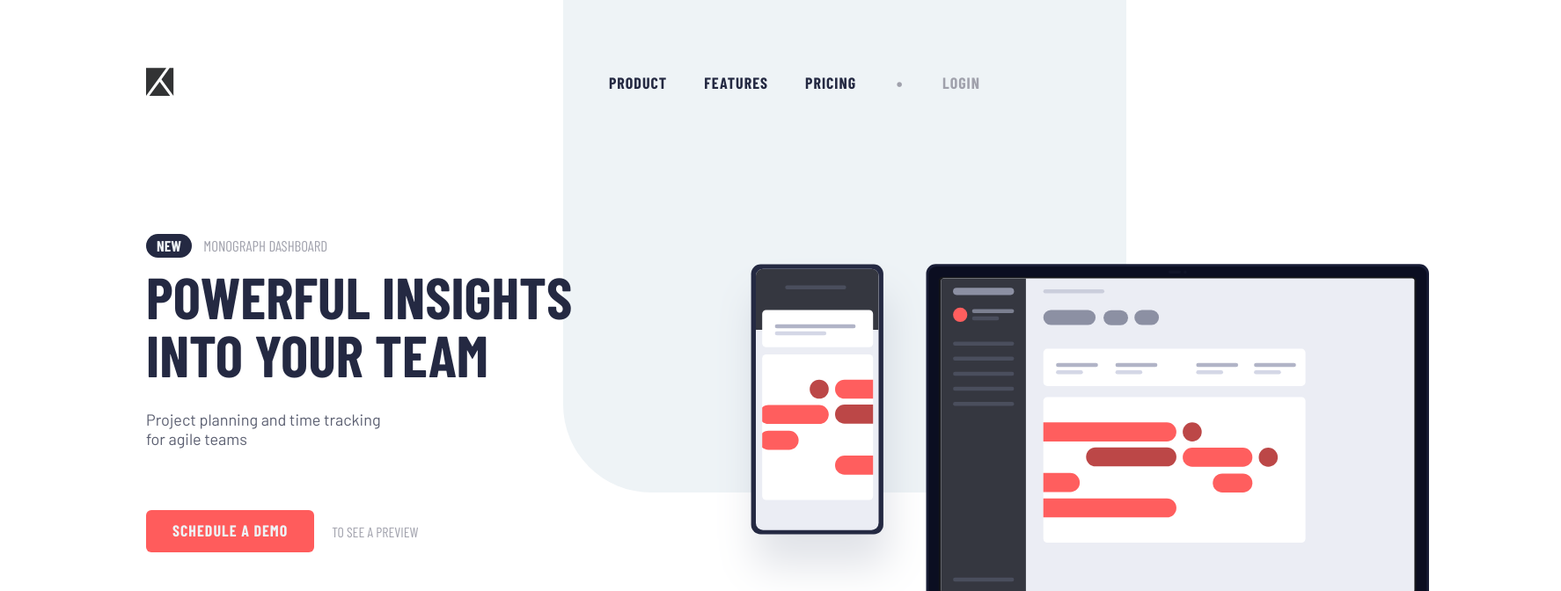
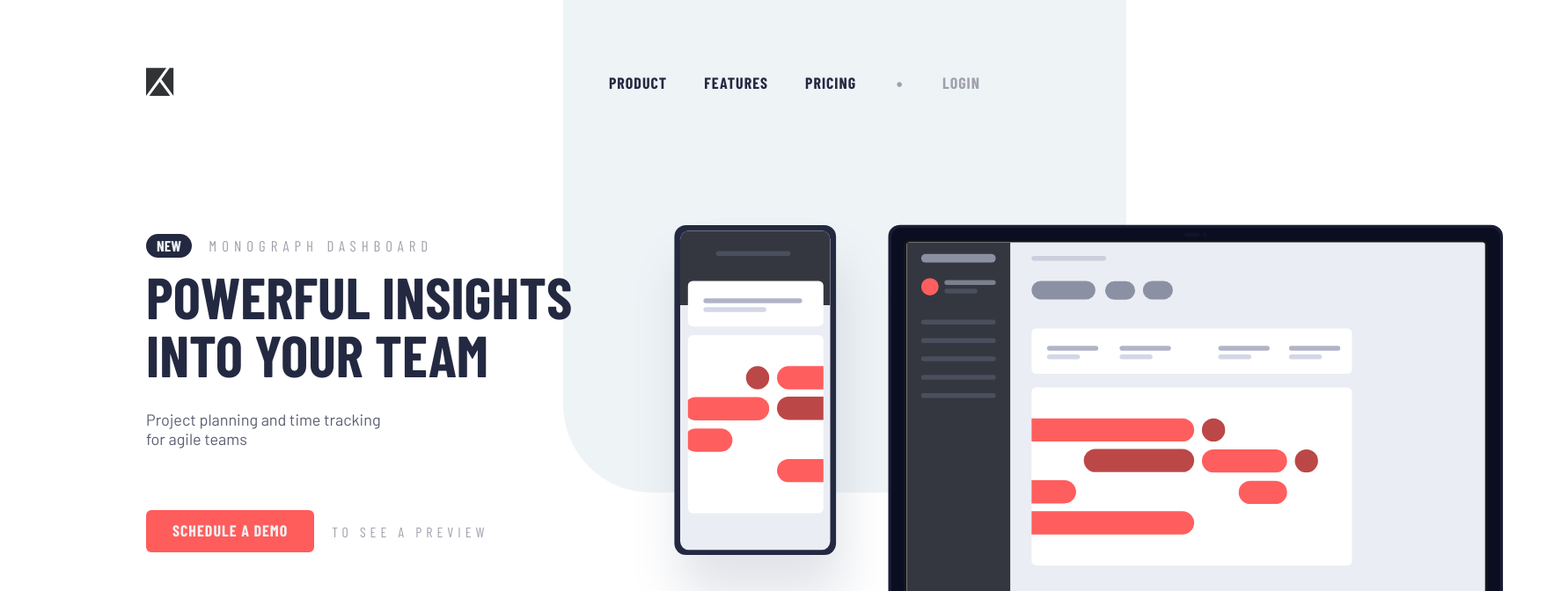
Before and after one commit to coder-irfan/project-tracking-intro-component, a React (Vite) app: page / in a window 1280 px wide. Shown: the top 672 px of the page at 88% size, 1774 px wide, since content can reach past the window. Built offline with nearby package versions, Linux system fonts and the light colour scheme; a web font is replaced by a local one.

Commit message:
Update _main.scss

```diff
--- a/src/sass/globals/_main.scss
+++ b/src/sass/globals/_main.scss
@@ -35,7 +35,7 @@
         color: $grayish-blue;
         text-transform: uppercase;
         font-size: rem(17);
-        letter-spacing: 24%;
+        letter-spacing: rem(6);
 
         & span {
             letter-spacing: normal;
@@ -96,6 +96,7 @@
 
         @include breakpoint("lg") {
             max-width: unset;
+            transform: scale(1.1);
         }
     }
 
@@ -141,12 +142,12 @@
         padding-left: rem(10);
         text-transform: uppercase;
         font-family: $secondary-font;
-        letter-spacing: 10%;
+        letter-spacing: rem(4);
         color: $grayish-blue;
 
         @include breakpoint("lg") {
             padding-left: rem(20);
-            letter-spacing: 24% !important;
+            letter-spacing: rem(5);
         }
     }
 }
```
